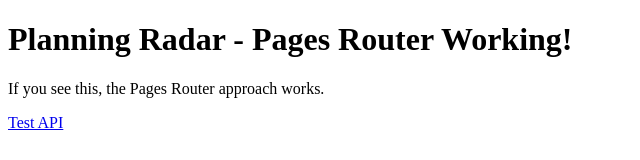
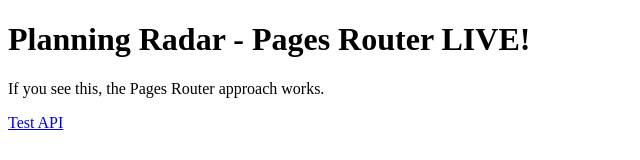
Before and after one commit to weltodigital/planning-radar, a Next.js app: page / in a window 1280 px wide. Shown: the top 160 px of the page, without its empty margins (0-640 px from the left). Built offline with nearby package versions, Linux system fonts and the light colour scheme.

Commit message:
Force fresh deployment - test Pages Router
🔄 Minor change to trigger fresh Vercel build
✅ Test if Pages Router is working correctly
🚀 Should show 'LIVE!' if routing works

🤖 Generated with Claude Code
Co-Authored-By: Claude <noreply@anthropic.com>

```diff
--- a/pages/index.js
+++ b/pages/index.js
@@ -1,7 +1,7 @@
 export default function Home() {
   return (
     <div>
-      <h1>Planning Radar - Pages Router Working!</h1>
+      <h1>Planning Radar - Pages Router LIVE!</h1>
       <p>If you see this, the Pages Router approach works.</p>
       <a href="/api/hello">Test API</a>
     </div>
```
